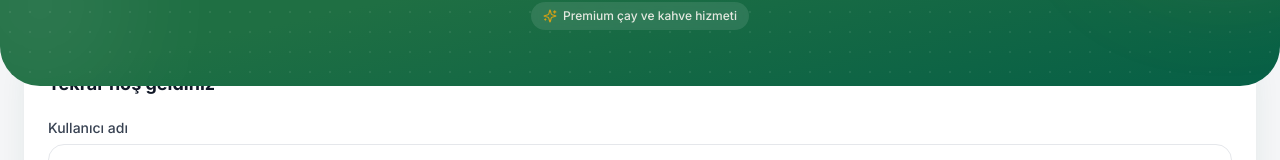
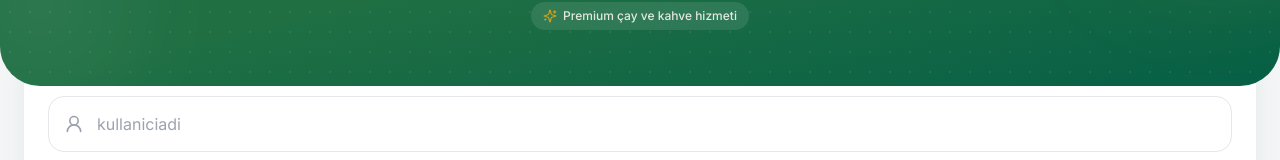
Before and after one commit to Mustafa4125/ChaiPlus, a React (Vite) app: page /login in a window 1280 px wide. Shown: the part 198-358 px from the top of the page. Built offline with nearby package versions, Linux system fonts and the light colour scheme; no server answers.

Commit message:
Remove login page welcome heading

```diff
--- a/src/pages/LoginPage.tsx
+++ b/src/pages/LoginPage.tsx
@@ -77,8 +77,6 @@ export default function LoginPage() {
           }}
           className="bg-white dark:bg-[#22262e] rounded-3xl shadow-soft-lg p-6 space-y-5"
         >
-          <h2 className="text-lg font-bold text-gray-900 dark:text-white mb-1">Tekrar hoş geldiniz</h2>
-
           <Input
             label="Kullanıcı adı"
             type="text"
```
